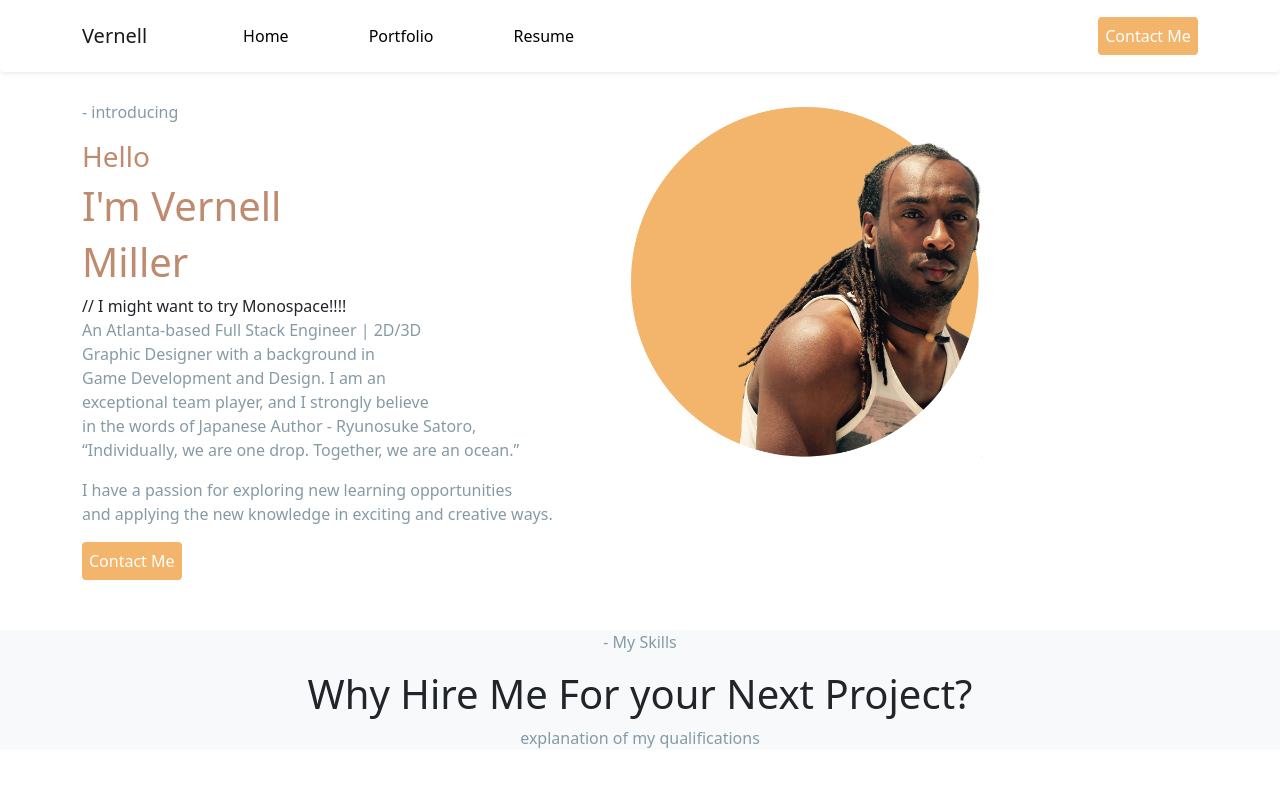
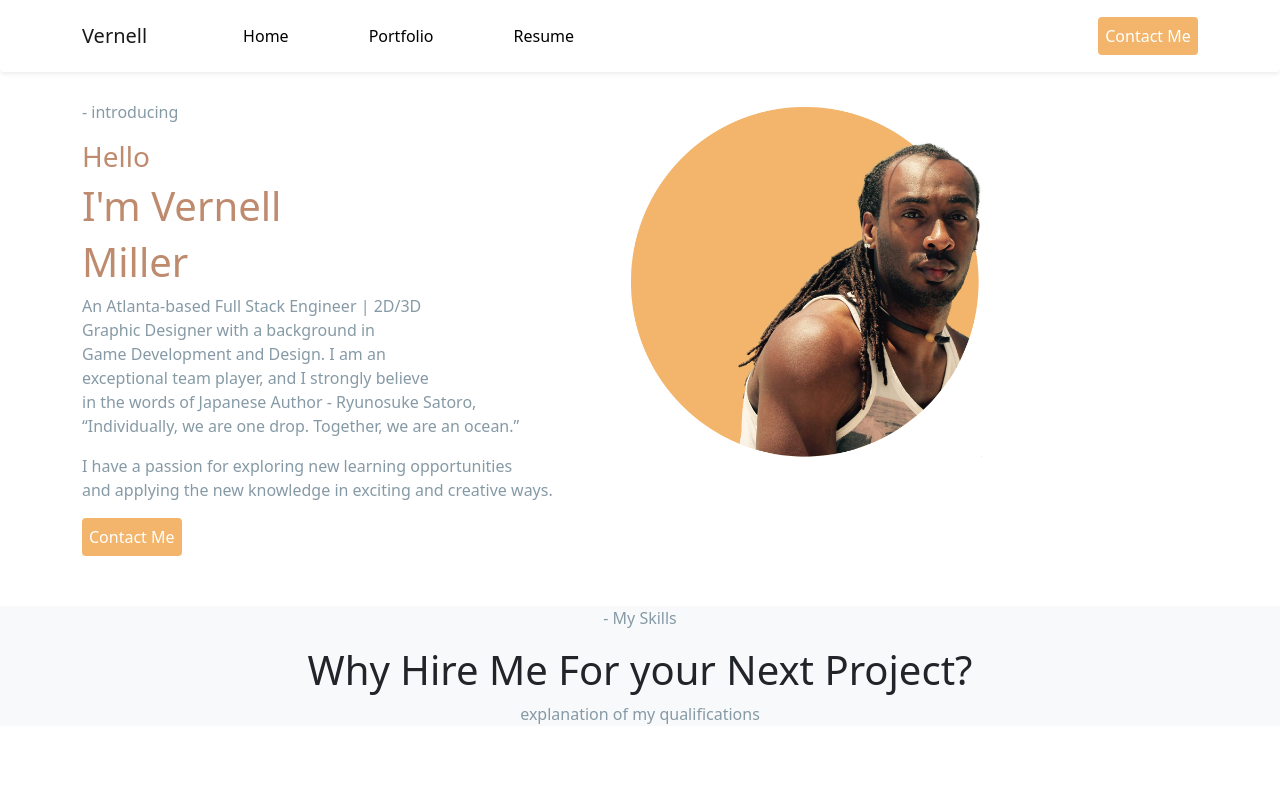
Before and after one commit to VernellMiller/react-portfolio, a React (Create React App) app: page / in a window 1280 px wide. Shown: the top 800 px of the page. Built offline with nearby package versions, Linux system fonts and the light colour scheme.

Commit message:
cleans up code

```diff
--- a/src/components/Introduction.js
+++ b/src/components/Introduction.js
@@ -8,13 +8,11 @@ const Introduction = (props) => {
                         <h3 id="heading">Hello</h3>
                         <h1 id="heading">I'm Vernell</h1>
                         <h1 id="heading" class="fs-1">Miller</h1>
-                        // I might want to try Monospace!!!!
                         <p>An Atlanta-based Full Stack Engineer |
                         2D/3D <br></br>Graphic Designer with a background in<br></br>Game Development and Design. I am an <br></br>exceptional team player, and I strongly believe <br></br>in the words of Japanese Author - Ryunosuke Satoro, <br></br>“Individually, we are one drop. Together, we are an ocean.”
                         </p>
                         <p>I have a passion for exploring new learning opportunities <br></br>and applying the new knowledge in exciting and creative ways.
                         </p>
-
                         <a
                             className="text-decoration-none" href="mailto:vernellmiller1@gmailcom">
 
@@ -22,13 +20,10 @@ const Introduction = (props) => {
                             Contact Me
                             </div>
                         </a>
-
                     </div>
-
                     <div class="col-md-6">
                         <img class="img-fluid" id="mainIMG" src="/me.png" alt="Me" width="900"/>
                     </div>
-
                 </div>
             </div>
         </>
```
